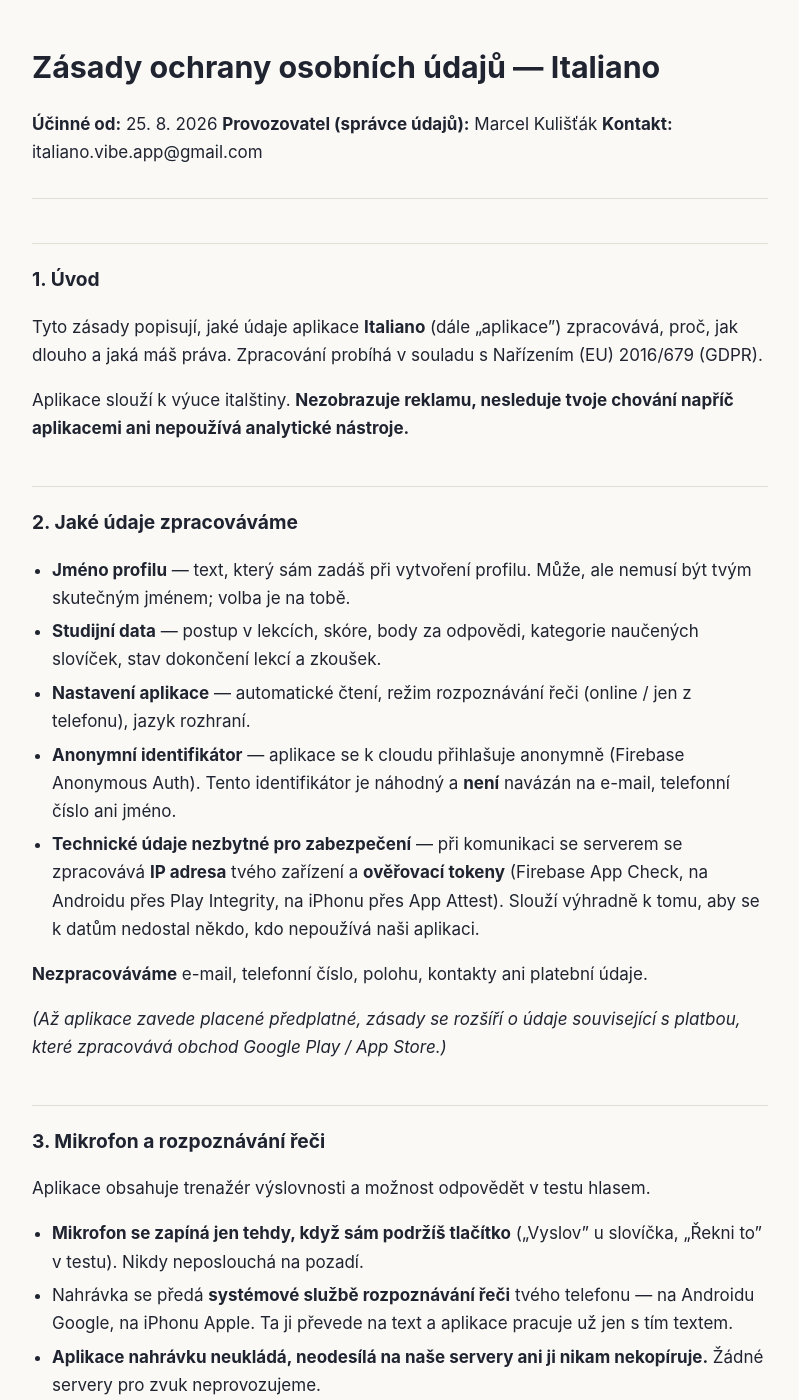
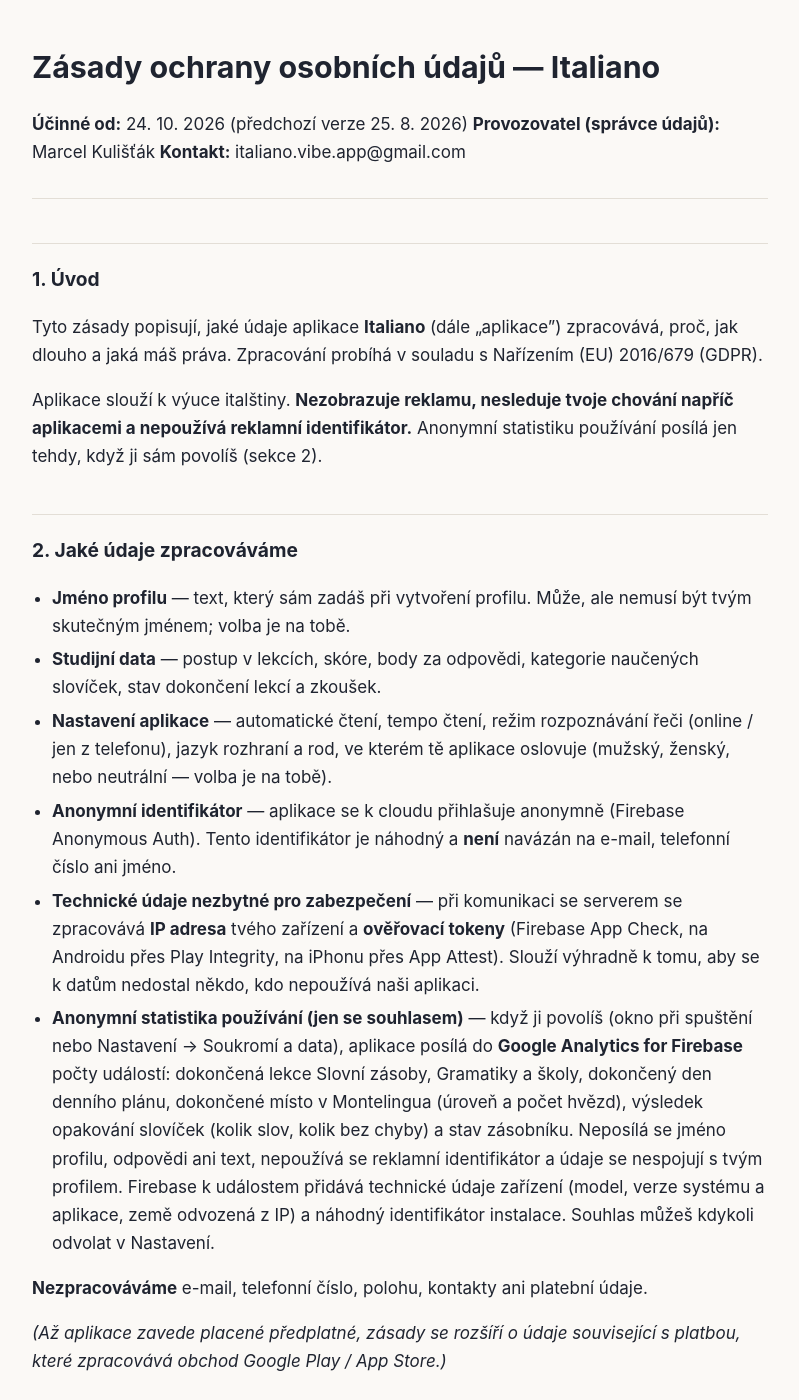
Before and after one commit to kulistakmarcel/italiano-privacy, a Jekyll site: the page built from index.md, in a window 1280 px wide and 1400 px high. Shown: the whole window, without its empty margins (240-1039 px from the left). Built offline with Jekyll 4.4.1, drawn with Linux system fonts in a browser that asks for light colours; our own code applies the rules of GitHub Pages for plain Markdown files; some of the changed text lies outside the part shown.

Commit message:
Anonymni statistika (Google Analytics for Firebase, jen se souhlasem), rod osloveni a tempo v nastaveni
Co-Authored-By: Claude Opus 5.5 <noreply@anthropic.com>

```diff
--- a/index.md
+++ b/index.md
@@ -4,7 +4,7 @@ layout: default
 
 # Zásady ochrany osobních údajů — Italiano
 
-**Účinné od:** 25. 8. 2026
+**Účinné od:** 24. 10. 2026 (předchozí verze 25. 8. 2026)
 **Provozovatel (správce údajů):** Marcel Kulišťák
 **Kontakt:** italiano.vibe.app@gmail.com
 
@@ -17,7 +17,8 @@ proč, jak dlouho a jaká máš práva. Zpracování probíhá v souladu s Nař
 2016/679 (GDPR).
 
 Aplikace slouží k výuce italštiny. **Nezobrazuje reklamu, nesleduje tvoje chování
-napříč aplikacemi ani nepoužívá analytické nástroje.**
+napříč aplikacemi a nepoužívá reklamní identifikátor.** Anonymní statistiku
+používání posílá jen tehdy, když ji sám povolíš (sekce 2).
 
 ## 2. Jaké údaje zpracováváme
 
@@ -25,8 +26,9 @@ napříč aplikacemi ani nepoužívá analytické nástroje.**
   být tvým skutečným jménem; volba je na tobě.
 - **Studijní data** — postup v lekcích, skóre, body za odpovědi, kategorie naučených
   slovíček, stav dokončení lekcí a zkoušek.
-- **Nastavení aplikace** — automatické čtení, režim rozpoznávání řeči (online / jen
-  z telefonu), jazyk rozhraní.
+- **Nastavení aplikace** — automatické čtení, tempo čtení, režim rozpoznávání řeči
+  (online / jen z telefonu), jazyk rozhraní a rod, ve kterém tě aplikace oslovuje
+  (mužský, ženský, nebo neutrální — volba je na tobě).
 - **Anonymní identifikátor** — aplikace se k cloudu přihlašuje anonymně (Firebase
   Anonymous Auth). Tento identifikátor je náhodný a **není** navázán na e-mail,
   telefonní číslo ani jméno.
@@ -34,6 +36,15 @@ napříč aplikacemi ani nepoužívá analytické nástroje.**
   zpracovává **IP adresa** tvého zařízení a **ověřovací tokeny** (Firebase App
   Check, na Androidu přes Play Integrity, na iPhonu přes App Attest). Slouží
   výhradně k tomu, aby se k datům nedostal někdo, kdo nepoužívá naši aplikaci.
+- **Anonymní statistika používání (jen se souhlasem)** — když ji povolíš (okno při
+  spuštění nebo Nastavení → Soukromí a data), aplikace posílá do **Google Analytics
+  for Firebase** počty událostí: dokončená lekce Slovní zásoby, Gramatiky a školy,
+  dokončený den denního plánu, dokončené místo v Montelingua (úroveň a počet hvězd),
+  výsledek opakování slovíček (kolik slov, kolik bez chyby) a stav zásobníku.
+  Neposílá se jméno profilu, odpovědi ani text, nepoužívá se reklamní identifikátor
+  a údaje se nespojují s tvým profilem. Firebase k událostem přidává technické údaje
+  zařízení (model, verze systému a aplikace, země odvozená z IP) a náhodný
+  identifikátor instalace. Souhlas můžeš kdykoli odvolat v Nastavení.
 
 **Nezpracováváme** e-mail, telefonní číslo, polohu, kontakty ani platební údaje.
 
@@ -71,6 +82,7 @@ Google — <https://policies.google.com/privacy>, Apple — <https://www.apple.c
 | Ukládání postupu na zařízení a jeho záloha do cloudu | aby aplikace fungovala, pamatovala si, kde jsi skončil, a abys o postup nepřišel při výměně nebo obnově telefonu | **čl. 6 odst. 1 písm. b)** — plnění smlouvy (poskytnutí služby, o kterou jsi požádal instalací a používáním aplikace) |
 | Zpracování hlasu | abychom mohli vyhodnotit tvou výslovnost | **čl. 6 odst. 1 písm. a)** — souhlas, který dáváš podržením tlačítka a systémovým povolením mikrofonu |
 | Ověřovací tokeny a IP adresa | aby se k datům nedostal někdo, kdo nepoužívá naši aplikaci | **čl. 6 odst. 1 písm. f)** — oprávněný zájem na zabezpečení služby proti zneužití a neoprávněnému přístupu |
+| Anonymní statistika používání | abychom věděli, které části aplikace lidi používají a dokončují, a mohli ji zlepšovat | **čl. 6 odst. 1 písm. a)** — souhlas (okno při spuštění, odvolání v Nastavení) |
 
 ## 5. Kde jsou údaje uložené
 
@@ -83,7 +95,8 @@ Google — <https://policies.google.com/privacy>, Apple — <https://www.apple.c
 ## 6. Příjemci / zpracovatelé (třetí strany)
 
 - **Google (Firebase)** — Cloud Firestore (databáze), Firebase Authentication
-  (anonymní přihlášení), Firebase App Check (ochrana proti zneužití aplikace).
+  (anonymní přihlášení), Firebase App Check (ochrana proti zneužití aplikace),
+  Google Analytics for Firebase (anonymní statistika, jen se souhlasem).
   <https://policies.google.com/privacy>
 - **Google, resp. Apple (rozpoznávání řeči)** — podle platformy a tvého nastavení;
   viz sekce 3.
@@ -107,6 +120,8 @@ K předání do **Spojených států** ale dochází u těchto částí služby:
   v EU, a je nutné počítat s jejich předáním do USA. Týká se to každého
   spuštění aplikace, ne jen výjimečných situací.
 - **Firebase App Check** — ověřovací tokeny.
+- **Google Analytics for Firebase** — anonymní statistika používání, jen pokud jsi
+  ji povolil.
 - **Rozpoznávání řeči v online režimu** — nahrávku zpracovává Google nebo Apple
   podle jejich vlastní infrastruktury. Přepnutím na „Jen z telefonu"
   (Nastavení → Mluvení) tomuto předání zcela zabráníš.
@@ -122,6 +137,12 @@ uplatňuje **standardní smluvní doložky** schválené Evropskou komisí. Podr
 Údaje uchováváme, **dokud je sám nesmažeš**. Nemáme nastavené automatické mazání
 neaktivních účtů — aplikace tedy tvůj postup nedrží po nějakou pevnou lhůtu, ale
 ani ho sama od sebe nezahodí.
+
+**Výjimka — anonymní statistika:** události v Google Analytics se mažou
+automaticky, nejpozději po **14 měsících**. Protože nejsou spojené s tvým profilem,
+nedokážeme je dohledat ani smazat jednotlivě. Odvoláním souhlasu nebo smazáním
+účtu se v telefonu smaže identifikátor statistiky a další události se už
+neposílají.
 
 **Smazání v aplikaci:** záložka **Profil → „Smazat účet a data"**. Nevratně se
 odstraní lokální data, dokument s tvým postupem v cloudové databázi i anonymní
@@ -146,7 +167,8 @@ Máš právo na:
 - **výmaz** („právo být zapomenut") — přímo v aplikaci přes „Smazat účet a data",
 - **omezení** zpracování a **námitku** proti němu,
 - **přenositelnost** údajů,
-- **odvolání souhlasu** u zpracování hlasu (viz sekce 3).
+- **odvolání souhlasu** u zpracování hlasu (viz sekce 3) a u anonymní statistiky
+  (Nastavení → Soukromí a data).
 
 Pro uplatnění práv nebo dotazy nás kontaktuj na e-mailu uvedeném v sekci 14. Máš
 také právo podat stížnost u **Úřadu pro ochranu osobních údajů** (<https://uoou.gov.cz>).
```
